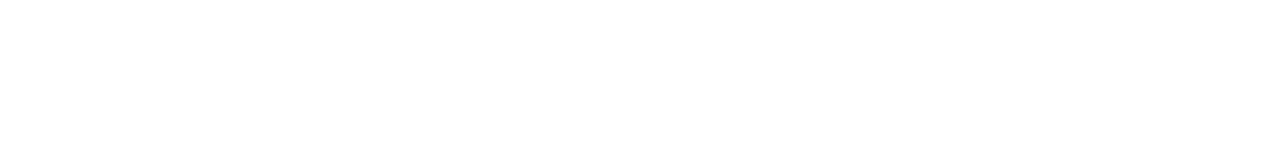
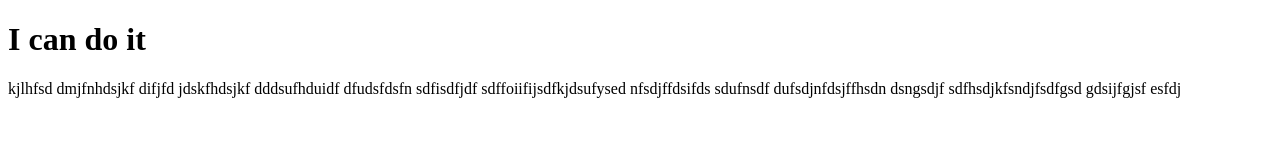
Before and after one commit to Belal-Hossain-Akash/M-First-Work, a plain HTML site: page index.html in a window 1280 px wide. Drawn offline with Linux system fonts and the light colour scheme.

Commit message:
Add Other

```diff
--- a/index.html
+++ b/index.html
@@ -8,6 +8,7 @@
     </title>
 </head>
 <body>
-
+    <h1> I can do it</h1>
+    <p>kjlhfsd dmjfnhdsjkf difjfd jdskfhdsjkf dddsufhduidf dfudsfdsfn sdfisdfjdf sdffoiifijsdfkjdsufysed nfsdjffdsifds sdufnsdf dufsdjnfdsjffhsdn dsngsdjf sdfhsdjkfsndjfsdfgsd gdsijfgjsf esfdj</p>
 </body>
 </html>
```
